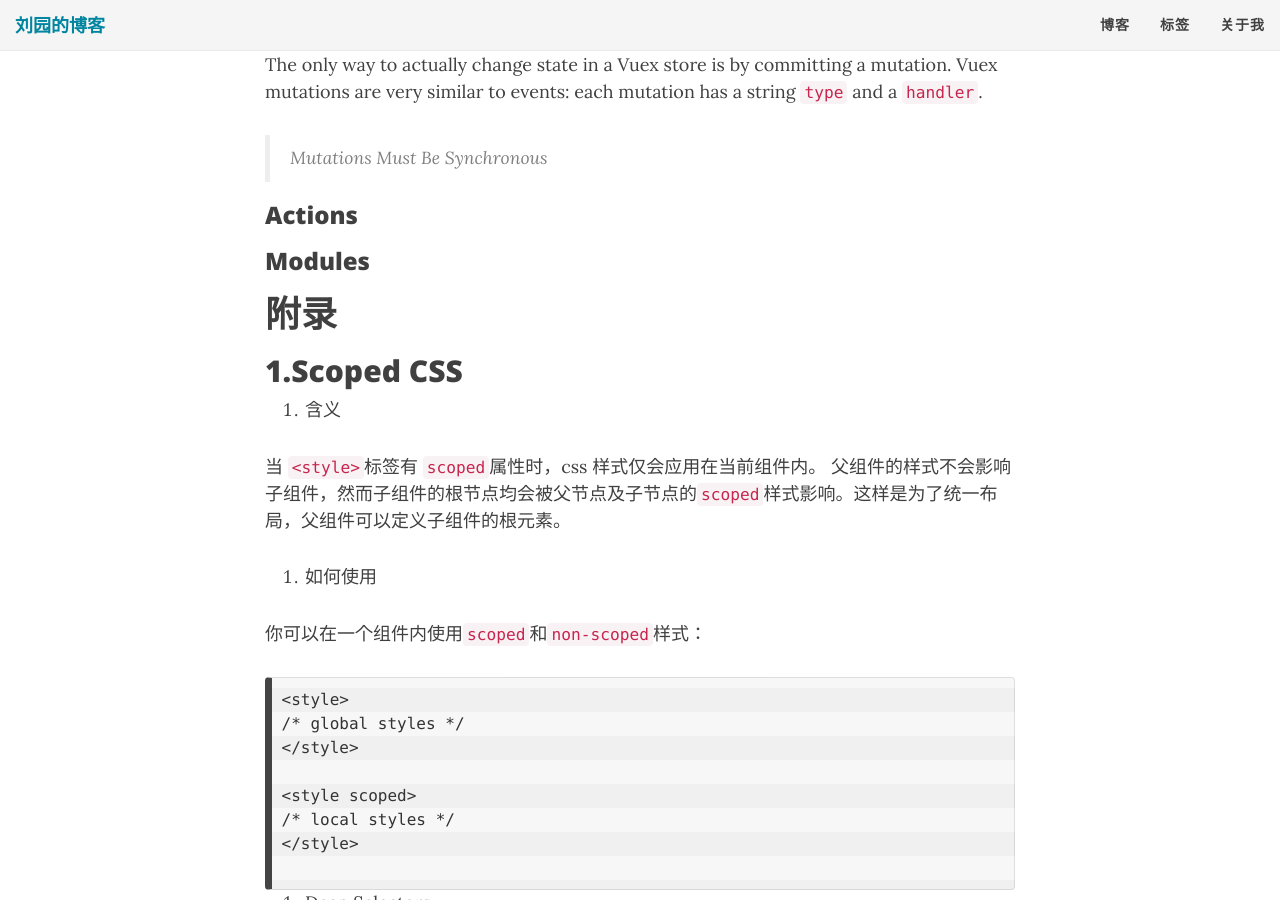
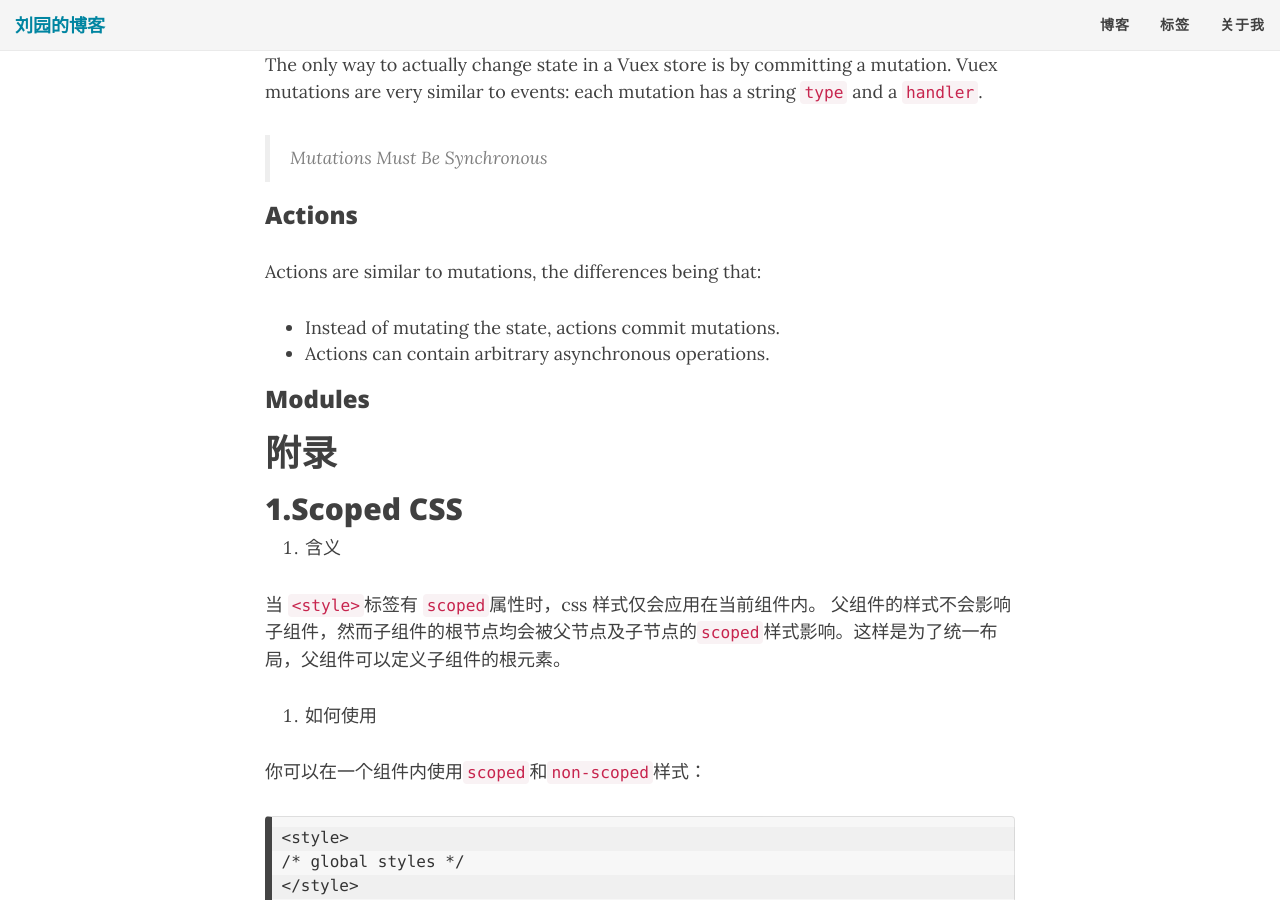
Before and after one commit to colynn/colynn.github.io, a Jekyll site: the page built from _posts/2020-06-01-vue-in-using-summaring.md, in a window 1280 px wide and 900 px high, scrolled down 7247 px. Built offline with Jekyll 4.4.1, drawn with Linux system fonts in a browser that asks for light colours; nearby versions of some CDN libraries; comment, search, counter and statistics services are not loaded.

Commit message:
pycharm setup

```diff
--- a/_posts/2020-06-01-vue-in-using-summaring.md
+++ b/_posts/2020-06-01-vue-in-using-summaring.md
@@ -202,7 +202,13 @@ The only way to actually change state in a Vuex store is by committing a mutatio
 
 ### Actions
 
+Actions are similar to mutations, the differences being that:
+
+*  Instead of mutating the state, actions commit mutations.
+*  Actions can contain arbitrary asynchronous operations.
+
 ### Modules
+
 
 # 附录
 
```
Also changed, not shown: img/pycharm/code-inspection.png (added), img/pycharm/docstring.png (added), img/pycharm/filetemplate.png (added), img/pycharm/reformat.png (added).
